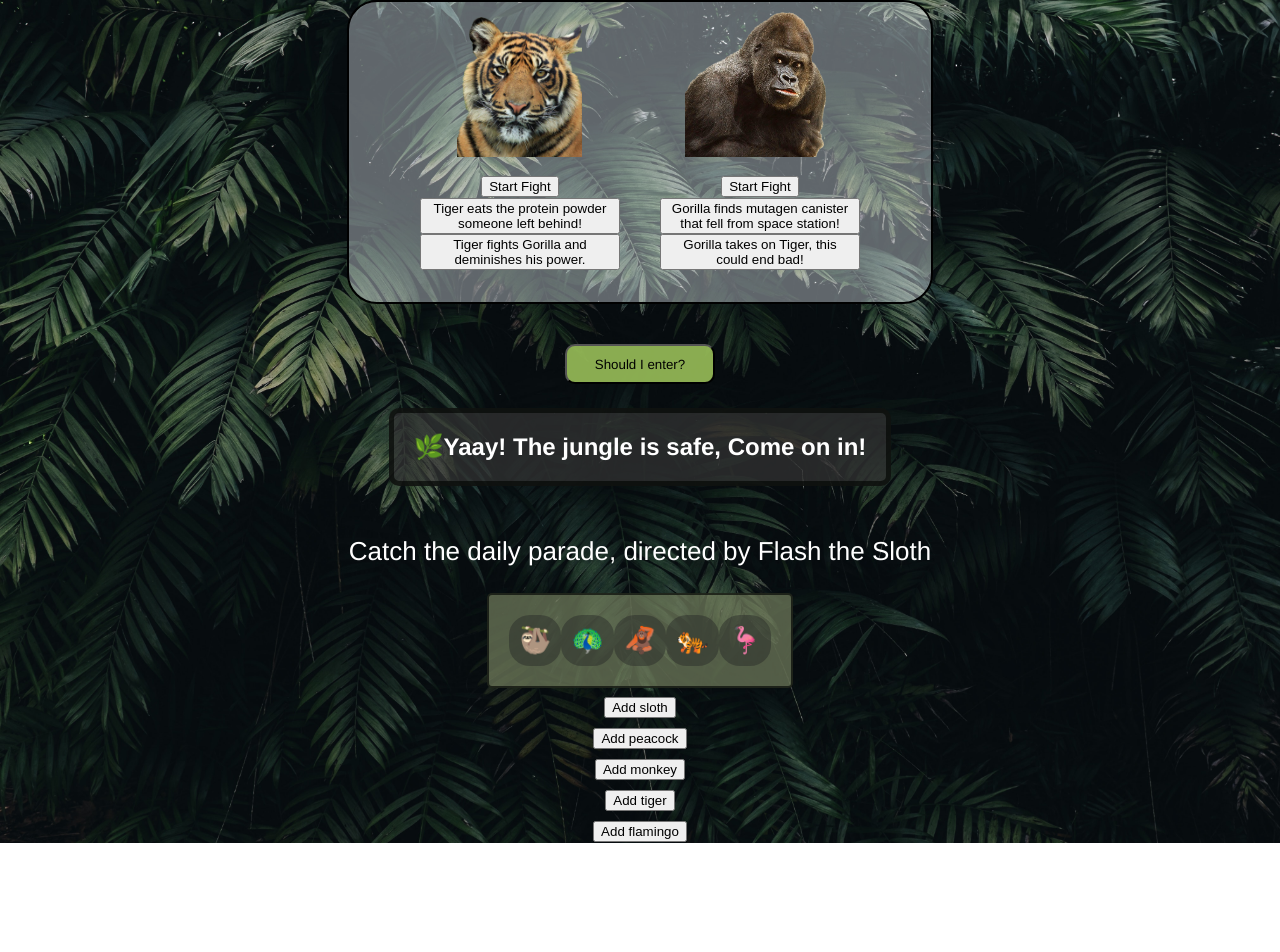
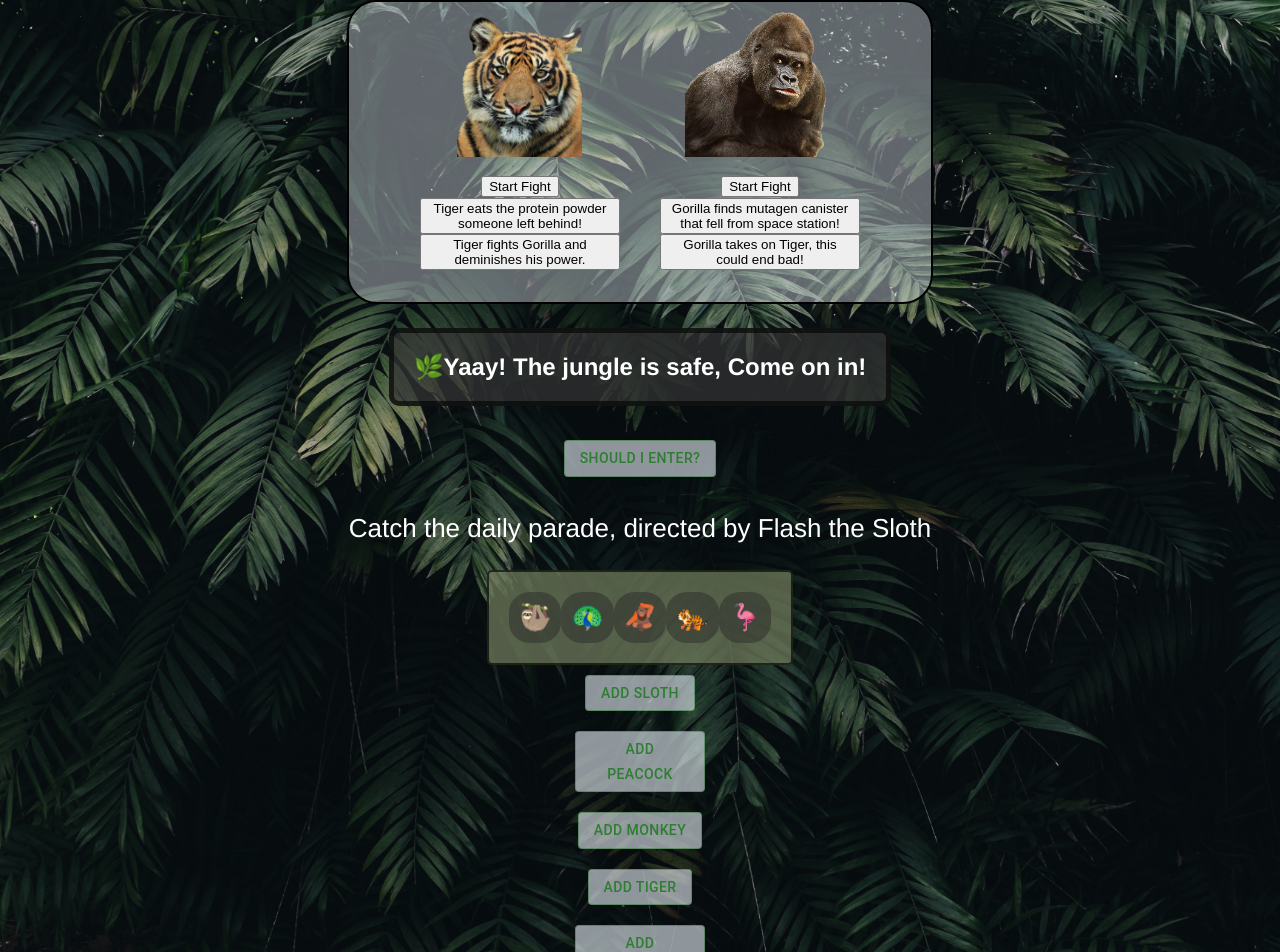
Before and after one commit to jenna-graham/busy-zoo-fs, a React (Create React App) app: page / in a window 1280 px wide. Shown: the top 952 px of the page. Before the commit the page ends 843 px from the top, so only its background shows below. Built offline with nearby package versions, Linux system fonts and the light colour scheme; no server answers.

Commit message:
added custom buttons with mui library

```diff
--- a/src/App.css
+++ b/src/App.css
@@ -94,7 +94,8 @@ h3 {
 
 }
 .parade-buttons {
-  width: 100px;
+  width: 150px;
+
 
 
   border-radius: 10px;
--- a/src/App.js
+++ b/src/App.js
@@ -4,6 +4,7 @@ import OpenClosedSign from './OpenClosedSign.js';
 import AnimalList from './AnimalList.js';
 import MusicTiger from './Tiger.js';
 import MusicGorilla from './Gorilla.js';
+import CustomButtons from './CustomButtons';
 
 function App() {
   const [tigerSize, setTigerSize] = useState(25);
@@ -62,21 +63,22 @@ function App() {
             </div>
           </div>
         </div>
-        <button className="open-button" onClick={() => setJungleIsOpen(!jungleIsOpen)}>
+
+        <OpenClosedSign jungleIsOpen={jungleIsOpen} />
+        <CustomButtons onClick={() => setJungleIsOpen(!jungleIsOpen)}>
           Should I enter?
-        </button>
-        <OpenClosedSign jungleIsOpen={jungleIsOpen} />
+        </CustomButtons>
 
         <div>
           <p>Catch the daily parade, directed by Flash the Sloth</p>
         </div>
         <AnimalList animals={animals} />
         <div className="parade-buttons">
-          <button onClick={handleSlothClick}>Add sloth</button>
-          <button onClick={handlePeacockClick}>Add peacock</button>
-          <button onClick={handleMonkeyClick}>Add monkey</button>
-          <button onClick={handleTigerClick}>Add tiger</button>
-          <button onClick={handleFlamingoClick}>Add flamingo</button>
+          <CustomButtons onClick={handleSlothClick}>Add sloth</CustomButtons>
+          <CustomButtons onClick={handlePeacockClick}>Add peacock</CustomButtons>
+          <CustomButtons onClick={handleMonkeyClick}>Add monkey</CustomButtons>
+          <CustomButtons onClick={handleTigerClick}>Add tiger</CustomButtons>
+          <CustomButtons onClick={handleFlamingoClick}>Add flamingo</CustomButtons>
         </div>
       </header>
     </div>
--- /dev/null
+++ b/src/CustomButtons.js
@@ -0,0 +1,26 @@
+import React from 'react';
+import Button from '@mui/material/Button';
+
+export default function CustomButtons({
+  onClick,
+  children,
+  variant = 'outlined',
+  margin = '10px',
+  buttonColor = 'rgba(240, 248, 255, 0.583)',
+  border }) {
+  return (
+    <Button
+      className="add-button"
+      variant={variant}
+      onClick={onClick}
+      color="success"
+      sx={{
+        margin: margin,
+        border: border,
+        background: buttonColor
+      }}
+    >
+      {children}
+    </Button>
+  );
+}
```
Also changed, not shown: package.json (+8 -0 lines), 1 other file (tests, documents, lock files or other folders).
